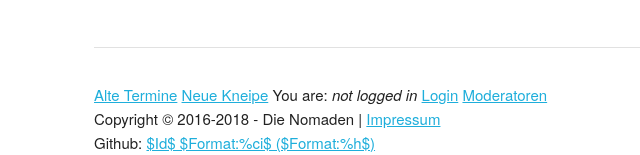
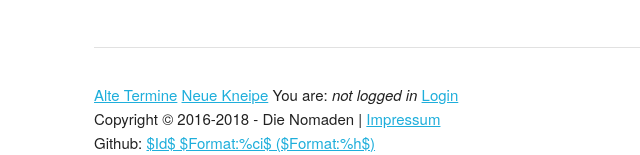
Before and after one commit to nomadenorg/nomads, a Flask app: page / in a window 1280 px wide. Shown: the part 693-848 px from the top of the page, without its empty margins (146-786 px from the left). Run offline with Flask 2, Linux system fonts and the light colour scheme; data that the repository does not hold is empty; parts of the project's set-up code (start-up, migrations or seed data) failed here and were passed over.

Commit message:
Remove remaining moderator functions

```diff
--- a/templates/index.html
+++ b/templates/index.html
@@ -216,10 +216,6 @@
 
 	  You are: <em>{{ username }}</em> <a href="{{ loginout_url }}">{{ loginout_text }}</a>
 
-	  {% if moderator is defined %}
-	  <a href="/moderator">Moderatoren</a>
-	  {% endif %}
-
 	</div>
 
 	<div class="twelve columns">
```
